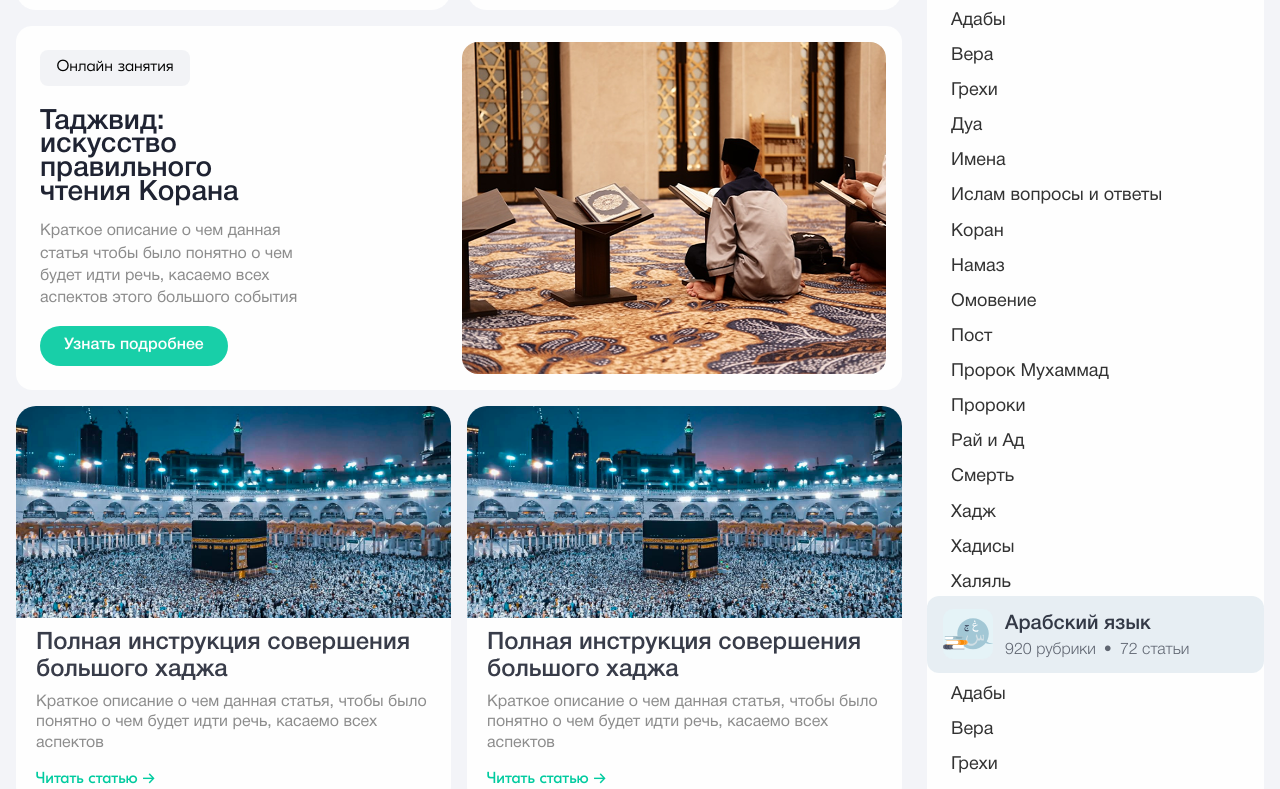
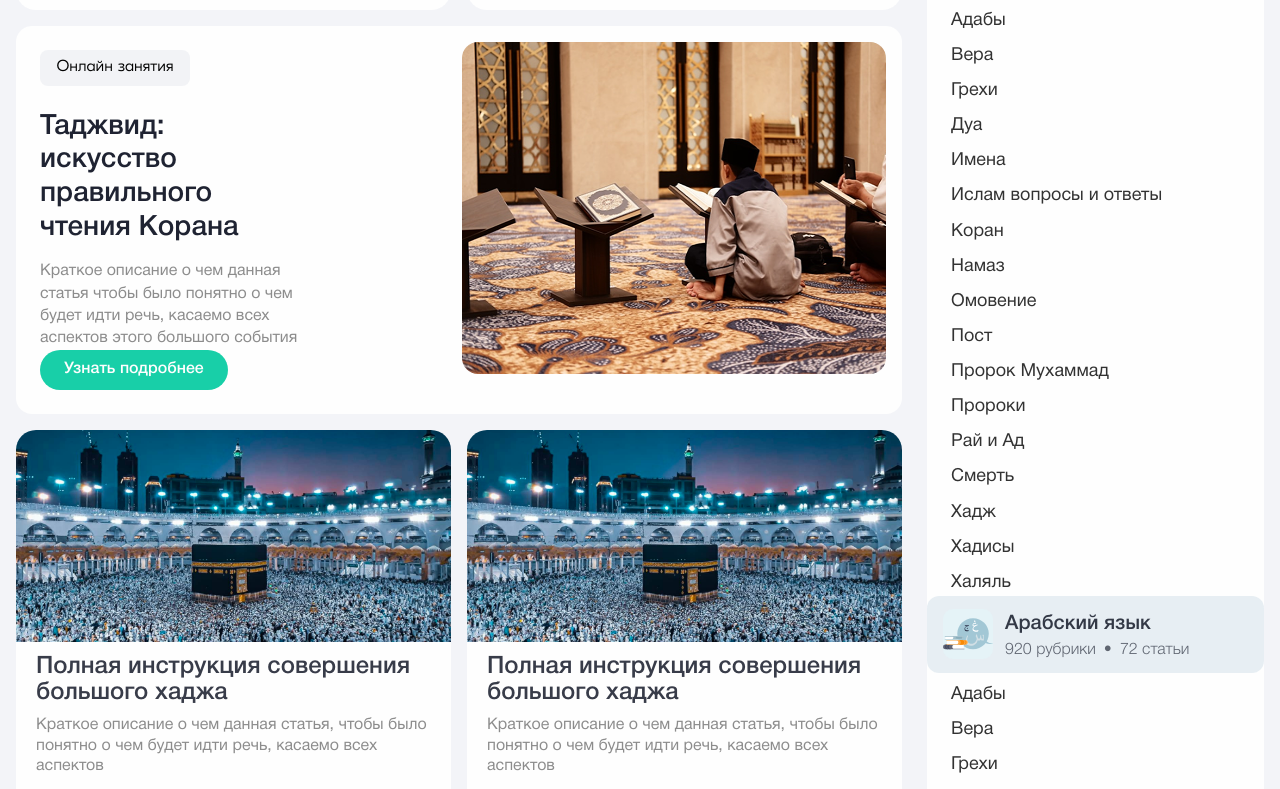
Before and after one commit to Nuruddin999/medina_landing, a Next.js app: page / in a window 1280 px wide. Shown: the part 1750-2539 px from the top of the page. Built offline with nearby package versions, Linux system fonts and the light colour scheme.

Commit message:
last fix padding and svg

```diff
--- a/src/components/GridBanner/gridbanner.module.scss
+++ b/src/components/GridBanner/gridbanner.module.scss
@@ -24,7 +24,7 @@
       margin-top: 24px;
       @include card-title;
       font-size: 1.75rem;
-      line-height: 23.6px;
+      line-height: 33.6px;
     }
 
     .text {
```
